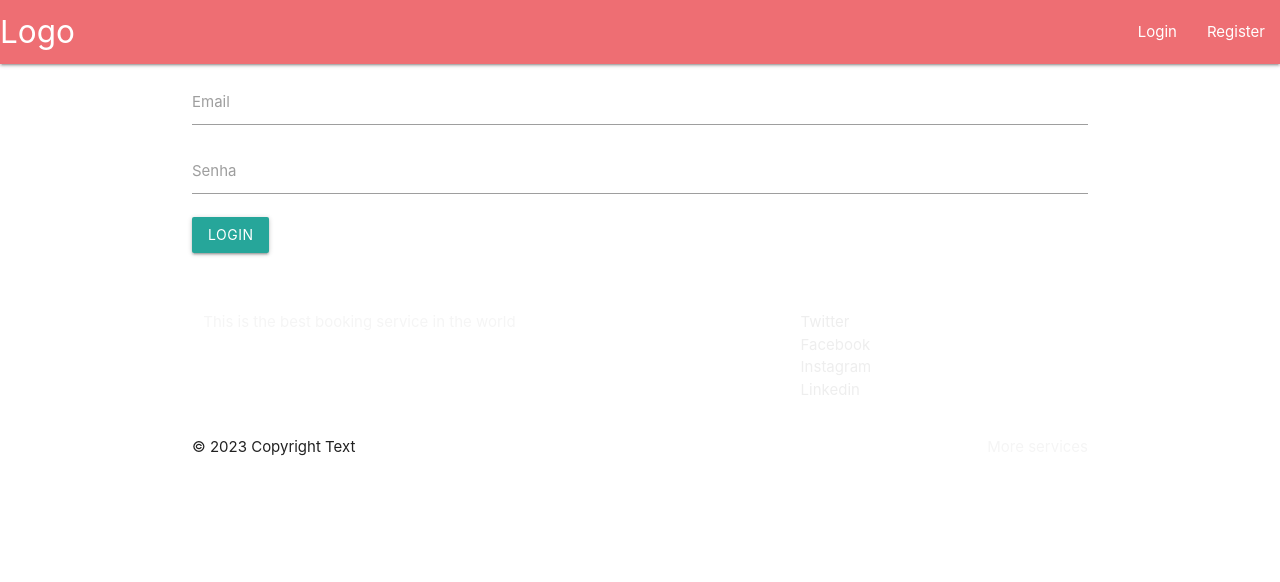
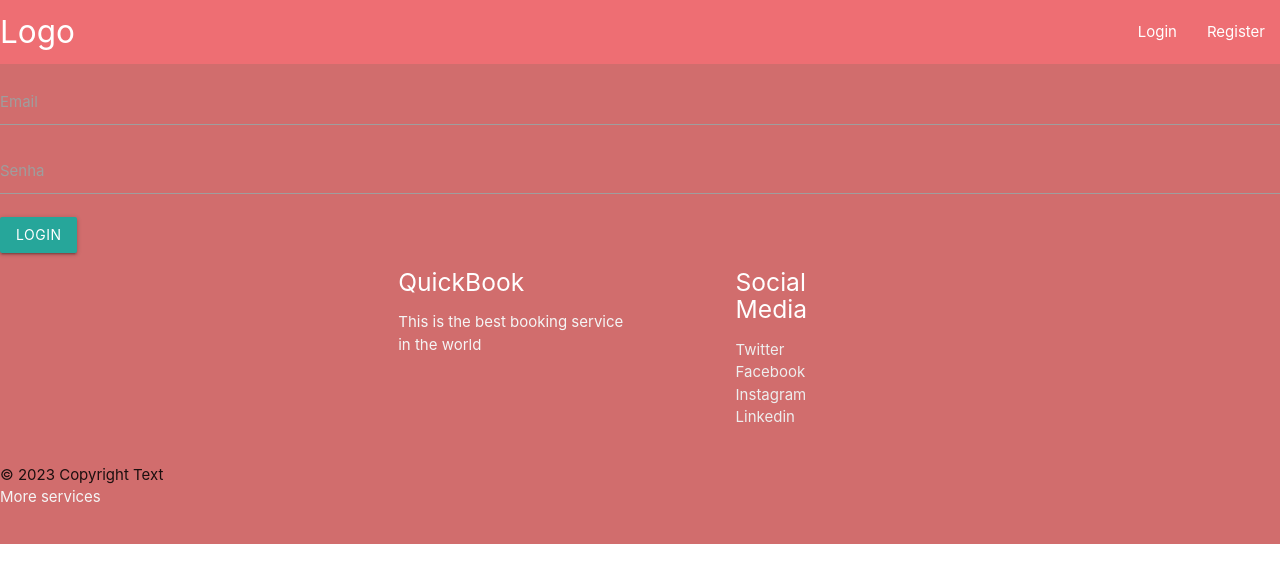
Before and after one commit to codeyourway-bootcamp/wolves-final-project, a React (Vite) app: page /Login in a window 1280 px wide. Shown: the top 582 px of the page. Built offline with nearby package versions, Linux system fonts and the light colour scheme.

Commit message:
Footer adjusted

```diff
--- a/src/Components/Footer/style.css
+++ b/src/Components/Footer/style.css
@@ -0,0 +1,12 @@
+
+.container {
+  display: flex;
+  min-height: 10vh;
+  min-width: 100%;
+  flex-direction: column;
+  background-color: rgb(209, 109, 109);
+}
+
+.footer-copyright{
+  flex: 1 0 auto;
+}
```
